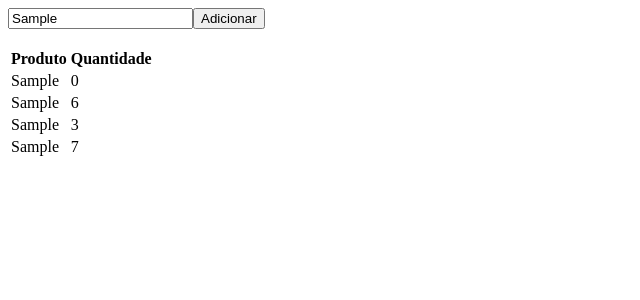
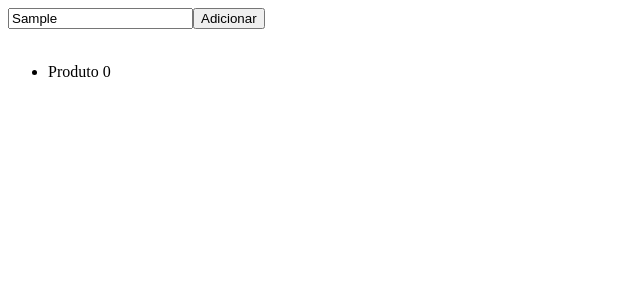
Before and after one commit to Catatera/ShopFriend, a React app: page / in a window 1280 px wide. Both pictures are taken after typing "Sample" into the empty fields and a click on the button "Adicionar". Shown: the top 300 px of the page, without its empty margins (0-640 px from the left). Built offline with nearby package versions, Linux system fonts and the light colour scheme; the HTML template or start-up script is replaced by a standard one.

Commit message:
melhoria da funcao de adicionar o product à lista

```diff
--- a/src/App.js
+++ b/src/App.js
@@ -1,25 +1,32 @@
 import React, { useState } from "react";
-import List from "./List";
 
 export default function App() {
-  const [products, setProducts] = useState("");
-  const [productList, setProductList] = useState([products]);
-  function handleChange(event) {
-    setProducts(event.target.value);
-  }
-  function handleSubmit(event) {
-    event.preventDefault();
-    setProductList([...products]);
+
+  const [products, setProducts] = useState([]);
+
+  function handleSubmit(e) {
+    e.preventDefault();
+    const addProduct = setProducts([
+      ...products,
+      {
+        id: products.length,
+        value: `Produto ${products.length}`,
+      },
+    ]);
   }
 
   return (
     <>
       <form onSubmit={handleSubmit}>
-        <input type="text" onChange={handleChange}></input>
+        <input type="text"></input>
         <button>Adicionar</button>
       </form>
       <br />
-      <List product={products} productList={productList} />
+      <ul>
+        {products.map((product) => (
+          <li key={product.id}>{product.value}</li>
+        ))}
+      </ul>
     </>
   );
 }
--- a/src/List.js
+++ b/src/List.js
@@ -12,19 +12,19 @@ export default function List(props) {
         </thead>
         <tbody>
           <tr>
-            <td>{props.productList}</td>
+            <td>{props.productList[0]}</td>
             <td>{Math.floor(10 * Math.random())}</td>
           </tr>
           <tr>
-            <td>{props.productList}</td>
+            <td>{props.productList[1]}</td>
             <td>{Math.floor(10 * Math.random())}</td>
           </tr>
           <tr>
-            <td>{props.productList}</td>
+            <td>{props.productList[2]}</td>
             <td>{Math.floor(10 * Math.random())}</td>
           </tr>
           <tr>
-            <td>{props.productList}</td>
+            <td>{props.productList[3]}</td>
             <td>{Math.floor(10 * Math.random())}</td>
           </tr>
         </tbody>
```
